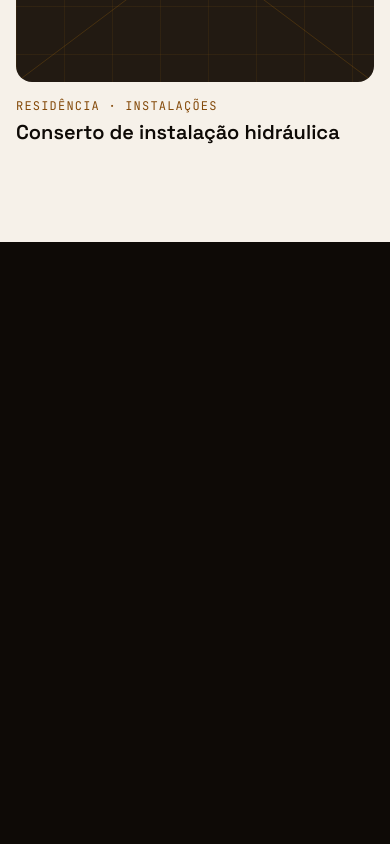
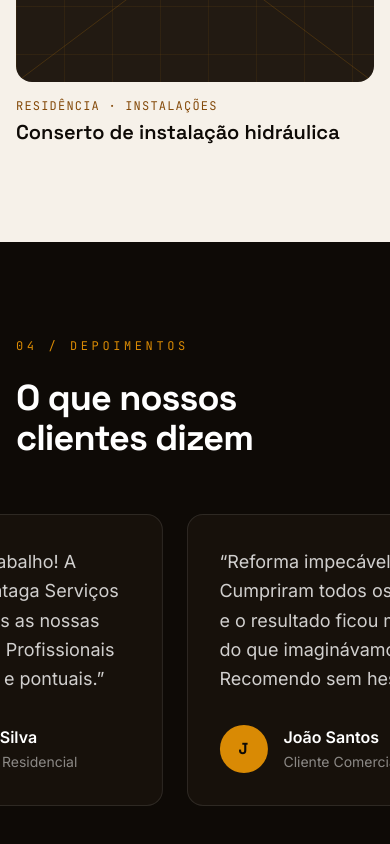
Before and after one commit to GabrieIPujol/flataga, a React (Vite) app in the folder flatagaServicos/: page / in a window 390 px wide. Shown: the part 7359-8203 px from the top of the page. Before the commit the page ends 7601 px from the top, so only its background shows below. Built offline with nearby package versions, Linux system fonts and the light colour scheme.

Commit message:
Seção Depoimentos com marquee infinito

```diff
--- a/flatagaServicos/src/App.tsx
+++ b/flatagaServicos/src/App.tsx
@@ -8,6 +8,7 @@ import { Hero } from "./sections/Hero"
 import { About } from "./sections/About"
 import { Services } from "./sections/Services"
 import { Portfolio } from "./sections/Portfolio"
+import { Testimonials } from "./sections/Testimonials"
 
 export default function App() {
   // Fontes mudam alturas; recalcula posições de pin/scroll depois que carregam.
@@ -23,6 +24,7 @@ export default function App() {
         <About />
         <Services />
         <Portfolio />
+        <Testimonials />
       </main>
       <a
         href={whatsappUrl(contact.whatsapp)}
--- /dev/null
+++ b/flatagaServicos/src/sections/Testimonials.tsx
@@ -0,0 +1,54 @@
+import { useRef } from "react"
+import { gsap, useGSAP, MOTION } from "../lib/gsap"
+import { testimonials } from "../content"
+import { SectionLabel } from "../components/SectionLabel"
+
+export function Testimonials() {
+  const root = useRef<HTMLElement>(null)
+
+  useGSAP(
+    () => {
+      gsap.matchMedia().add(MOTION, () => {
+        const track = root.current!.querySelector<HTMLElement>(".marquee-track")!
+        const tween = gsap.to(track, { xPercent: -50, duration: 40, ease: "none", repeat: -1 })
+        const pause = () => tween.pause()
+        const play = () => tween.play()
+        track.addEventListener("mouseenter", pause)
+        track.addEventListener("mouseleave", play)
+        return () => {
+          track.removeEventListener("mouseenter", pause)
+          track.removeEventListener("mouseleave", play)
+        }
+      })
+    },
+    { scope: root },
+  )
+
+  return (
+    <section ref={root} id="testimonials" className="overflow-hidden bg-ink-950 py-24 text-white md:py-36">
+      <div className="mx-auto max-w-7xl px-4 md:px-8">
+        <SectionLabel index="04">Depoimentos</SectionLabel>
+        <h2 className="mt-6 font-display text-4xl font-bold tracking-tight md:text-6xl">O que nossos clientes dizem</h2>
+      </div>
+      <div className="marquee-track mt-14 grid gap-6 px-4 md:grid-cols-3 md:px-8 motion-safe:flex motion-safe:w-max motion-safe:gap-0 motion-safe:px-0">
+        {[...testimonials, ...testimonials].map((t, i) => {
+          const copy = i >= testimonials.length
+          return (
+            <figure key={i} aria-hidden={copy || undefined} className={`motion-safe:w-[28rem] motion-safe:max-w-[85vw] motion-safe:pl-6 ${copy ? "motion-reduce:hidden" : ""}`}>
+              <div className="h-full rounded-2xl border border-white/10 bg-ink-900 p-8">
+                <blockquote className="text-lg leading-relaxed text-white/80">“{t.quote}”</blockquote>
+                <figcaption className="mt-8 flex items-center gap-4">
+                  <span className="grid size-12 place-items-center rounded-full bg-brand-500 font-display font-bold text-ink-950">{t.name[0]}</span>
+                  <span>
+                    <span className="block font-semibold">{t.name}</span>
+                    <span className="text-sm text-white/50">{t.role}</span>
+                  </span>
+                </figcaption>
+              </div>
+            </figure>
+          )
+        })}
+      </div>
+    </section>
+  )
+}
```
